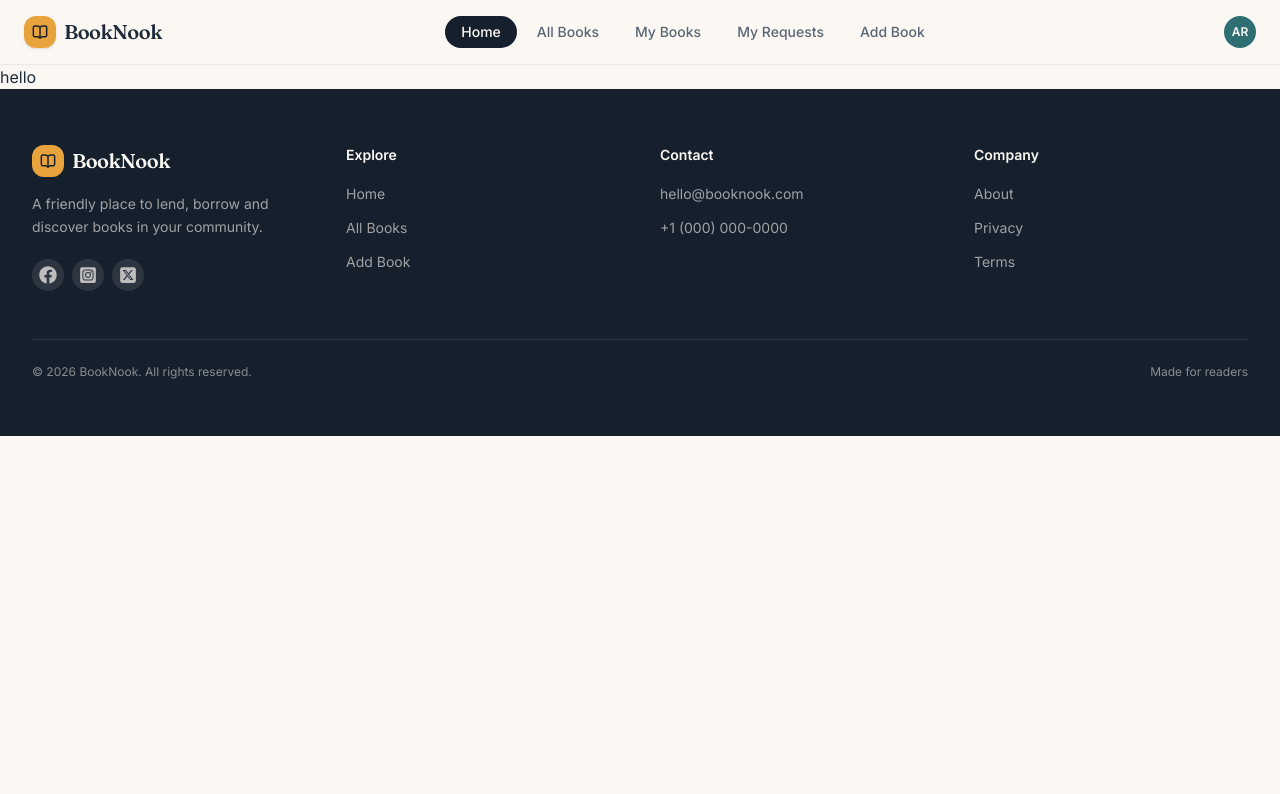
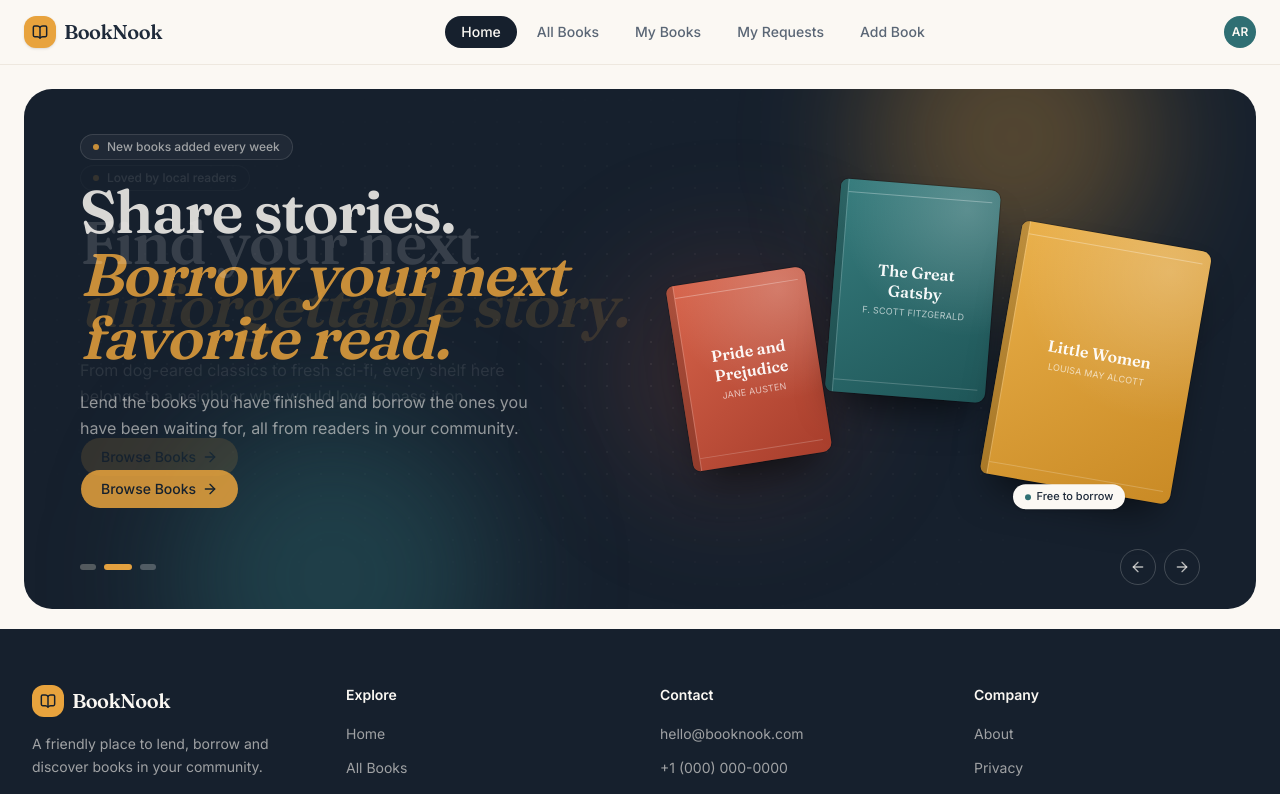
Before and after one commit to mrfizz17/booknook_frontend, a Next.js app: page / in a window 1280 px wide. Shown: the top 794 px of the page. Built offline with nearby package versions, Linux system fonts and the light colour scheme.

Commit message:
Implement Hero component design and update Home page layout

```diff
--- a/src/app/page.tsx
+++ b/src/app/page.tsx
@@ -1,9 +1,8 @@
+import Hero from "@/components/home/Hero";
 import Image from "next/image";
 
 export default function Home() {
   return (
-    <div>
-      hello
-    </div>
+    <Hero />
   );
 }
--- /dev/null
+++ b/src/components/home/Hero.tsx
@@ -0,0 +1,275 @@
+"use client";
+
+import Link from "next/link";
+import { useRef, useState } from "react";
+import { motion, useReducedMotion } from "framer-motion";
+import { ArrowLeftIcon, ArrowRightIcon } from "lucide-react";
+import { Swiper, SwiperSlide } from "swiper/react";
+import type { Swiper as SwiperClass } from "swiper/types";
+import { Autoplay, EffectFade } from "swiper/modules";
+
+import "swiper/css";
+import "swiper/css/effect-fade";
+
+import { Button } from "@/components/ui/button";
+import { cn } from "cn";
+
+const slides = [
+  {
+    eyebrow: "New books added every week",
+    lead: "Share stories.",
+    accent: "Borrow your next favorite read.",
+    description:
+      "Lend the books you have finished and borrow the ones you have been waiting for, all from readers in your community.",
+  },
+  {
+    eyebrow: "Loved by local readers",
+    lead: "Find your next",
+    accent: "unforgettable story.",
+    description:
+      "From dog-eared classics to fresh sci-fi, every shelf here belongs to a neighbor who would love to pass it on.",
+  },
+  {
+    eyebrow: "Give a book a second life",
+    lead: "Pass it on.",
+    accent: "Keep stories in motion.",
+    description:
+      "Add a finished book in under a minute, meet the next reader, and watch your shelf travel further than you thought.",
+  },
+];
+
+type CoverProps = {
+  title: string;
+  author: string;
+  from: string;
+  to: string;
+};
+
+const covers: Array<CoverProps & {
+  className: string;
+  rotate: number;
+  delay: number;
+  duration: number;
+}> = [
+  {
+    title: "Pride and Prejudice",
+    author: "Jane Austen",
+    from: "#d7644b",
+    to: "#a83e2c",
+    className: "left-[10%] top-[36%] w-24 xl:w-35",
+    rotate: -9,
+    delay: 0,
+    duration: 6,
+  },
+  {
+    title: "The Great Gatsby",
+    author: "F. Scott Fitzgerald",
+    from: "#367c7d",
+    to: "#1f5658",
+    className: "left-[34%] top-[20%] w-28 xl:w-40",
+    rotate: 3,
+    delay: 0.6,
+    duration: 7,
+  },
+  {
+    title: "Little Women",
+    author: "Louisa May Alcott",
+    from: "#eab04a",
+    to: "#c98a25",
+    className: "left-[60%] top-[30%] w-32 xl:w-48",
+    rotate: 8,
+    delay: 1.2,
+    duration: 6.5,
+  },
+];
+
+function BookCover({ cover }: { cover: (typeof covers)[number] }) {
+  const reduceMotion = useReducedMotion();
+
+  return (
+    <motion.div
+      className={cn("absolute", cover.className)}
+      initial={{ rotate: cover.rotate }}
+      animate={
+        reduceMotion
+          ? { rotate: cover.rotate }
+          : {
+              y: [0, -14, 0],
+              rotate: [cover.rotate, cover.rotate + 2.5, cover.rotate],
+            }
+      }
+      transition={{
+        duration: cover.duration,
+        delay: cover.delay,
+        repeat: Infinity,
+        ease: "easeInOut",
+      }}
+    >
+      <div
+        className="relative aspect-[3/4] w-full overflow-hidden rounded-l-sm rounded-r-md shadow-[0_24px_40px_-16px_rgba(0,0,0,0.65)] ring-1 ring-black/20"
+        style={{
+          backgroundImage: `linear-gradient(145deg, ${cover.from}, ${cover.to})`,
+        }}
+      >
+        <span className="absolute inset-y-0 left-0 w-[7px] bg-black/20" />
+        <span className="absolute inset-y-0 left-[7px] w-px bg-white/20" />
+        <span className="absolute inset-0 bg-[radial-gradient(circle_at_80%_10%,rgba(255,255,255,0.22),transparent_55%)]" />
+        <span className="absolute inset-x-2 top-3 h-px bg-white/30" />
+        <span className="absolute inset-x-2 bottom-3 h-px bg-white/20" />
+        <div className="relative flex h-full flex-col justify-center gap-1 px-3 pl-4 text-center">
+          <p className="font-heading text-sm leading-tight font-semibold text-white/95 xl:text-base">
+            {cover.title}
+          </p>
+          <p className="text-[9px] tracking-wide text-white/65 uppercase">
+            {cover.author}
+          </p>
+        </div>
+      </div>
+    </motion.div>
+  );
+}
+
+export function Hero() {
+  const swiperRef = useRef<SwiperClass | null>(null);
+  const [activeIndex, setActiveIndex] = useState(0);
+
+  return (
+    <section className="mx-auto w-full max-w-7xl px-4 pt-6 sm:px-6 mb-5">
+      <div className="relative overflow-hidden rounded-[1.75rem] bg-dark text-paper">
+        {/* dotted texture */}
+        <div
+          aria-hidden
+          className="pointer-events-none absolute inset-0 opacity-40 [mask-image:radial-gradient(ellipse_at_center,black,transparent_80%)]"
+          style={{
+            backgroundImage:
+              "radial-gradient(rgba(251,248,243,0.16) 1px, transparent 1px)",
+            backgroundSize: "22px 22px",
+          }}
+        />
+        {/* glow blobs */}
+        <div
+          aria-hidden
+          className="pointer-events-none absolute -top-24 right-[8%] size-72 rounded-full bg-amber/30 blur-3xl"
+        />
+        <div
+          aria-hidden
+          className="pointer-events-none absolute -bottom-32 left-[12%] size-80 rounded-full bg-teal/40 blur-3xl"
+        />
+        <div
+          aria-hidden
+          className="pointer-events-none absolute top-1/3 right-1/3 size-56 rounded-full bg-terracotta/20 blur-3xl"
+        />
+
+        {/* floating books */}
+        <div
+          aria-hidden
+          className="pointer-events-none absolute inset-y-0 right-0 hidden w-[52%] lg:block"
+        >
+          {covers.map((cover) => (
+            <BookCover key={cover.title} cover={cover} />
+          ))}
+          <motion.span
+            animate={{ y: [0, 6, 0] }}
+            transition={{
+              duration: 5.5,
+              repeat: Infinity,
+              ease: "easeInOut",
+              delay: 0.4,
+            }}
+            className="absolute top-[76%] left-[62%] rounded-full bg-paper px-3 py-1 text-[11px] font-medium text-ink shadow-sm"
+          >
+            <span className="mr-1.5 inline-block size-1.5 rounded-full bg-teal align-middle" />
+            Free to borrow
+          </motion.span>
+        </div>
+
+        <Swiper
+          modules={[Autoplay, EffectFade]}
+          effect="fade"
+          fadeEffect={{ crossFade: true }}
+          loop
+          speed={900}
+          autoplay={{ delay: 5500, disableOnInteraction: false }}
+          onSwiper={(swiper) => {
+            swiperRef.current = swiper;
+            setActiveIndex(swiper.realIndex);
+          }}
+          onSlideChange={(swiper) => setActiveIndex(swiper.realIndex)}
+          className="relative z-10"
+        >
+          {slides.map((slide) => (
+            <SwiperSlide key={slide.lead}>
+              <div className="flex min-h-[480px] flex-col justify-center px-6 pt-10 pb-24 sm:px-10 lg:min-h-[520px] lg:px-14 lg:pr-[46%]">
+                <span className="inline-flex w-fit items-center gap-2 rounded-full border border-paper/15 bg-paper/5 px-3 py-1 text-xs font-medium text-paper/70">
+                  <span className="size-1.5 rounded-full bg-amber" />
+                  {slide.eyebrow}
+                </span>
+
+                <h1 className="mt-5 max-w-xl font-heading text-4xl leading-[1.05] font-semibold tracking-tight sm:text-5xl lg:text-6xl">
+                  {slide.lead}{" "}
+                  <span className="text-amber italic">{slide.accent}</span>
+                </h1>
+
+                <p className="mt-5 max-w-md text-sm leading-relaxed text-paper/65 sm:text-base">
+                  {slide.description}
+                </p>
+
+                <div className="mt-7 flex flex-wrap items-center gap-3">
+                  <Button
+                    className="h-10 rounded-full px-5 text-sm"
+                    render={<Link href="/books" />}
+                  >
+                    Browse Books
+                    <ArrowRightIcon />
+                  </Button>
+                </div>
+              </div>
+            </SwiperSlide>
+          ))}
+        </Swiper>
+
+        {/* controls */}
+        <div className="absolute inset-x-6 bottom-6 z-20 flex items-center justify-between sm:inset-x-10 lg:inset-x-14">
+          <div className="flex items-center gap-2">
+            {slides.map((slide, index) => (
+              <button
+                key={slide.lead}
+                type="button"
+                aria-label={`Go to slide ${index + 1}`}
+                aria-current={index === activeIndex}
+                onClick={() => swiperRef.current?.slideToLoop(index)}
+                className={cn(
+                  "h-1.5 rounded-full transition-all",
+                  index === activeIndex
+                    ? "w-7 bg-amber"
+                    : "w-4 bg-paper/25 hover:bg-paper/50"
+                )}
+              />
+            ))}
+          </div>
+
+          <div className="flex items-center gap-2">
+            <button
+              type="button"
+              aria-label="Previous slide"
+              onClick={() => swiperRef.current?.slidePrev()}
+              className="flex size-9 items-center justify-center rounded-full border border-paper/20 text-paper/70 transition-colors hover:bg-paper/10 hover:text-paper"
+            >
+              <ArrowLeftIcon className="size-4" />
+            </button>
+            <button
+              type="button"
+              aria-label="Next slide"
+              onClick={() => swiperRef.current?.slideNext()}
+              className="flex size-9 items-center justify-center rounded-full border border-paper/20 text-paper/70 transition-colors hover:bg-paper/10 hover:text-paper"
+            >
+              <ArrowRightIcon className="size-4" />
+            </button>
+          </div>
+        </div>
+      </div>
+    </section>
+  );
+}
+
+export default Hero;
--- a/src/components/layout/Footer.tsx
+++ b/src/components/layout/Footer.tsx
@@ -32,7 +32,7 @@ const columns = [
 
 export function Footer() {
   return (
-    <footer className="bg-dark text-paper">
+    <footer className="bg-dark text-paper mt-auto">
       <div className="mx-auto max-w-7xl px-4 py-14 sm:px-6 lg:px-8">
         <div className="grid gap-10 md:grid-cols-2 lg:grid-cols-4">
           <div className="max-w-xs">
```
